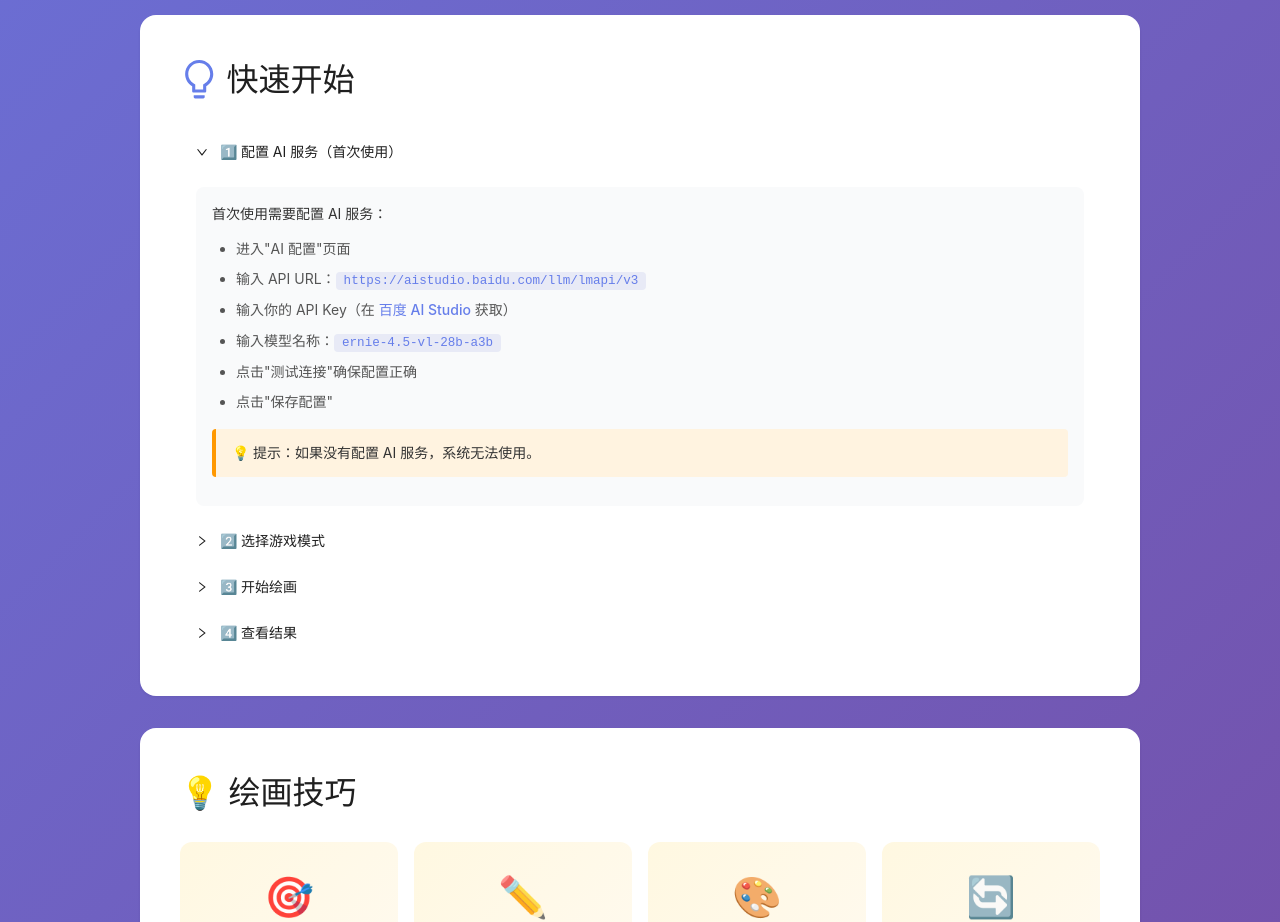
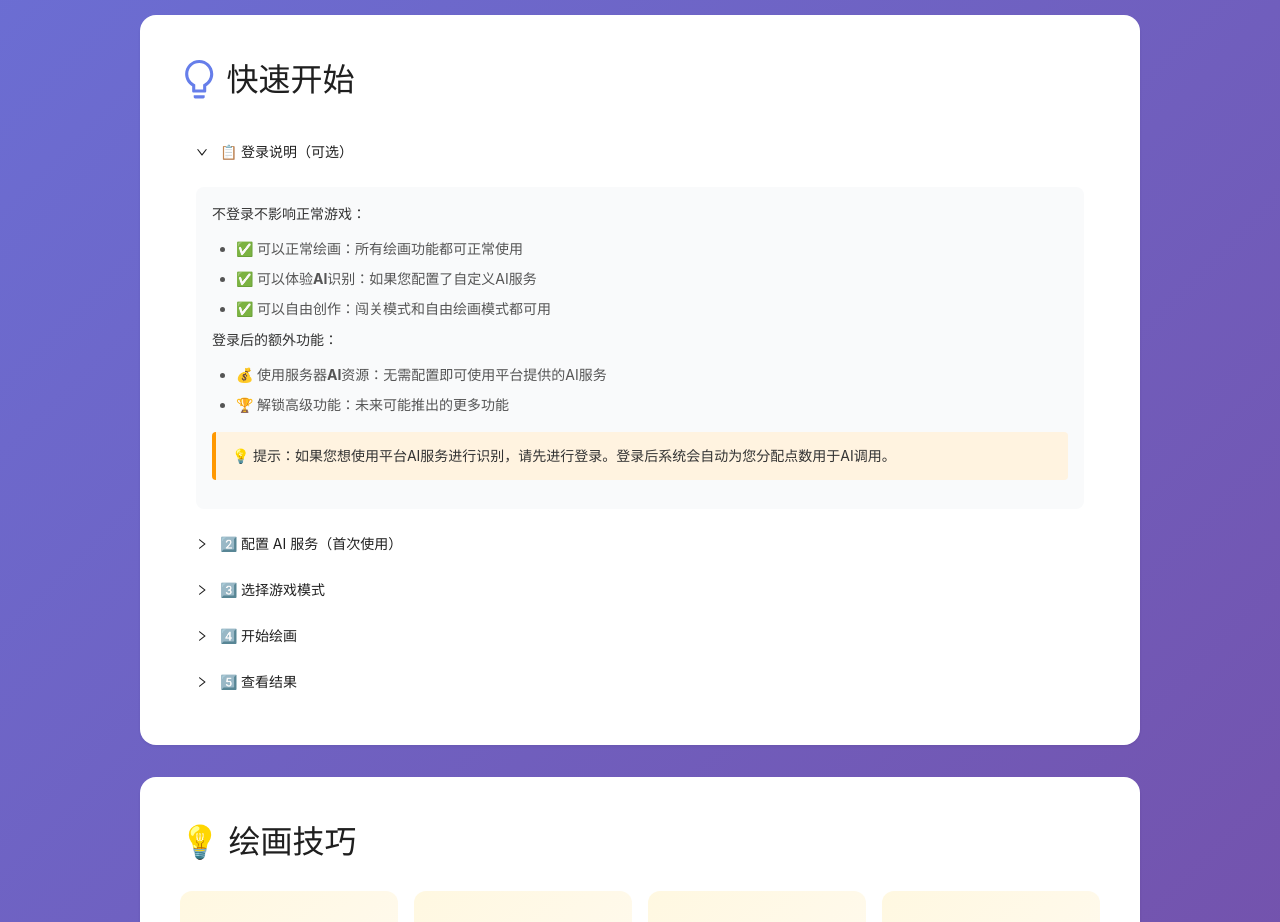
Before and after one commit to Liyulingyue/DrawSomethingAIPlatform, a React (Vite) app in the folder frontend/: page /app/introduction in a window 1280 px wide. Shown: the part 1400-2322 px from the top of the page. Built offline with nearby package versions, Linux system fonts and the light colour scheme; no server answers.

Commit message:
feat: 添加用户系统说明，支持用户登录和点数管理功能

```diff
--- a/frontend/src/pages/ConfigAI.tsx
+++ b/frontend/src/pages/ConfigAI.tsx
@@ -1,5 +1,5 @@
 import { useState, useEffect } from 'react'
-import { Input, Button, Form, Card, App, Radio } from 'antd'
+import { Input, Button, Form, Card, App, Radio, Alert } from 'antd'
 import { ApiOutlined, KeyOutlined, RobotOutlined, SaveOutlined, SyncOutlined, CheckCircleOutlined, CloseCircleOutlined, SettingOutlined } from '@ant-design/icons'
 import AppSidebar from '../components/AppSidebar'
 import SidebarTrigger from '../components/SidebarTrigger'
@@ -60,6 +60,14 @@ function ConfigAI() {
     // 当切换到服务器模式时，清除相关字段的验证错误
     if (value === 'server') {
       form.validateFields(['url', 'key', 'modelName']).catch(() => {})
+      // 显示登录提示
+      message.info({
+        content: '💰 服务器调用点需要登录后才能使用。',
+        duration: 5,
+        style: {
+          marginTop: '20px',
+        },
+      })
     }
   }
 
--- a/frontend/src/pages/Introduction.tsx
+++ b/frontend/src/pages/Introduction.tsx
@@ -78,8 +78,24 @@ function Introduction() {
             <h2 className="section-title">
               <BulbOutlined /> 快速开始
             </h2>
-            <Collapse defaultActiveKey={['1']} ghost>
-              <Panel header="1️⃣ 配置 AI 服务（首次使用）" key="1">
+            <Collapse defaultActiveKey={['login']} ghost>
+              <Panel header="📋 登录说明（可选）" key="login">
+                <div className="guide-content">
+                  <p><strong>不登录不影响正常游戏：</strong></p>
+                  <ul>
+                    <li>✅ <strong>可以正常绘画：</strong>所有绘画功能都可正常使用</li>
+                    <li>✅ <strong>可以体验AI识别：</strong>如果您配置了自定义AI服务</li>
+                    <li>✅ <strong>可以自由创作：</strong>闯关模式和自由绘画模式都可用</li>
+                  </ul>
+                  <p><strong>登录后的额外功能：</strong></p>
+                  <ul>
+                    <li>💰 <strong>使用服务器AI资源：</strong>无需配置即可使用平台提供的AI服务</li>
+                    <li>🏆 <strong>解锁高级功能：</strong>未来可能推出的更多功能</li>
+                  </ul>
+                  <p className="tip">💡 提示：如果您想使用平台AI服务进行识别，请先进行登录。登录后系统会自动为您分配点数用于AI调用。</p>
+                </div>
+              </Panel>
+              <Panel header="2️⃣ 配置 AI 服务（首次使用）" key="1">
                 <div className="guide-content">
                   <p>首次使用需要配置 AI 服务：</p>
                   <ul>
@@ -93,7 +109,7 @@ function Introduction() {
                   <p className="tip">💡 提示：如果没有配置 AI 服务，系统无法使用。</p>
                 </div>
               </Panel>
-              <Panel header="2️⃣ 选择游戏模式" key="2">
+              <Panel header="3️⃣ 选择游戏模式" key="2">
                 <div className="guide-content">
                   <p><strong>闯关模式：</strong></p>
                   <ul>
@@ -110,7 +126,7 @@ function Introduction() {
                   </ul>
                 </div>
               </Panel>
-              <Panel header="3️⃣ 开始绘画" key="3">
+              <Panel header="4️⃣ 开始绘画" key="3">
                 <div className="guide-content">
                   <ul>
                     <li>使用画笔工具在画板上绘制</li>
@@ -120,7 +136,7 @@ function Introduction() {
                   </ul>
                 </div>
               </Panel>
-              <Panel header="4️⃣ 查看结果" key="4">
+              <Panel header="5️⃣ 查看结果" key="4">
                 <div className="guide-content">
                   <p>提交后，AI 会分析你的绘画并给出：</p>
                   <ul>
```
Also changed, not shown: 1 other file (tests, documents, lock files or other folders).
